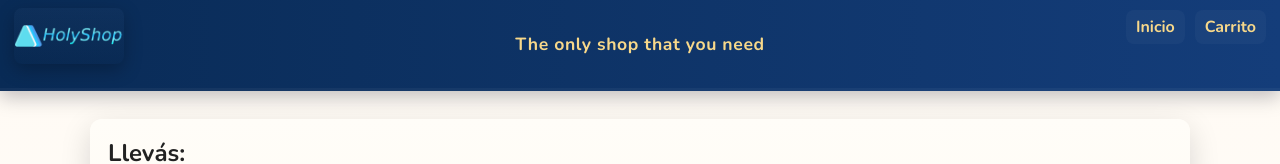
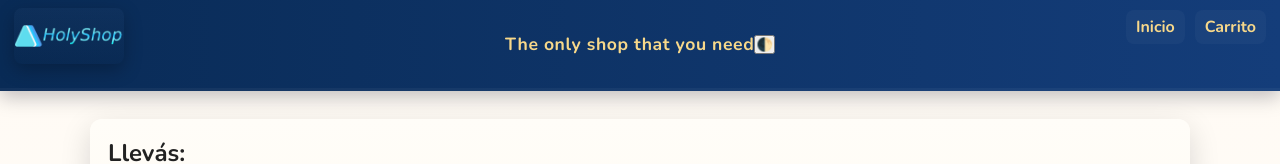
Before and after one commit to Segukun/frontend, a React (Vite) app: page /carrito in a window 1280 px wide. Shown: the top 164 px of the page. Built offline with nearby package versions, Linux system fonts and the light colour scheme.

Commit message:
boton agregado :)

```diff
--- a/src/components/layout/Header.jsx
+++ b/src/components/layout/Header.jsx
@@ -1,21 +1,51 @@
-import React from "react";
+import React, { useState, useEffect } from "react";
 import { Link } from "react-router-dom";
 import "../../styles/components/layout/Header.css";
 
 const Header = () => {
+  const [modoOscuro, setModoOscuro] = useState(() => {
+    const modoGuardado = localStorage.getItem("mode");
+    return modoGuardado ? JSON.parse(modoGuardado) : false;
+  });
+
+  useEffect(() => {
+    if (modoOscuro) {
+      document.body.classList.add("dark-mode");
+    } else {
+      document.body.classList.remove("dark-mode");
+    }
+    localStorage.setItem("mode", JSON.stringify(modoOscuro));
+  }, [modoOscuro]);
+
+  const toggleModoOscuro = () => {
+    setModoOscuro((prev) => !prev);
+  };
+
   return (
     <header className="site-header">
       <Link to="/" className="logo-link">
-        <img className="site-logo" src="public/HolyShop-banner.png" alt="logo" />
+        <img
+          className="site-logo"
+          src="public/HolyShop-banner.png"
+          alt="logo"
+        />
       </Link>
       <h2 className="header-title">The only shop that you need</h2>
+
       <nav className="header-nav">
         <Link to="/">Inicio</Link>
         <Link to="/carrito">Carrito</Link>
       </nav>
+
+      <button
+        className="toggle-mode"
+        type="button"
+        onClick={toggleModoOscuro}
+      >
+        🌓
+      </button>
     </header>
   );
 };
 
 export default Header;
-// Componente Header con navegación básicas
```
